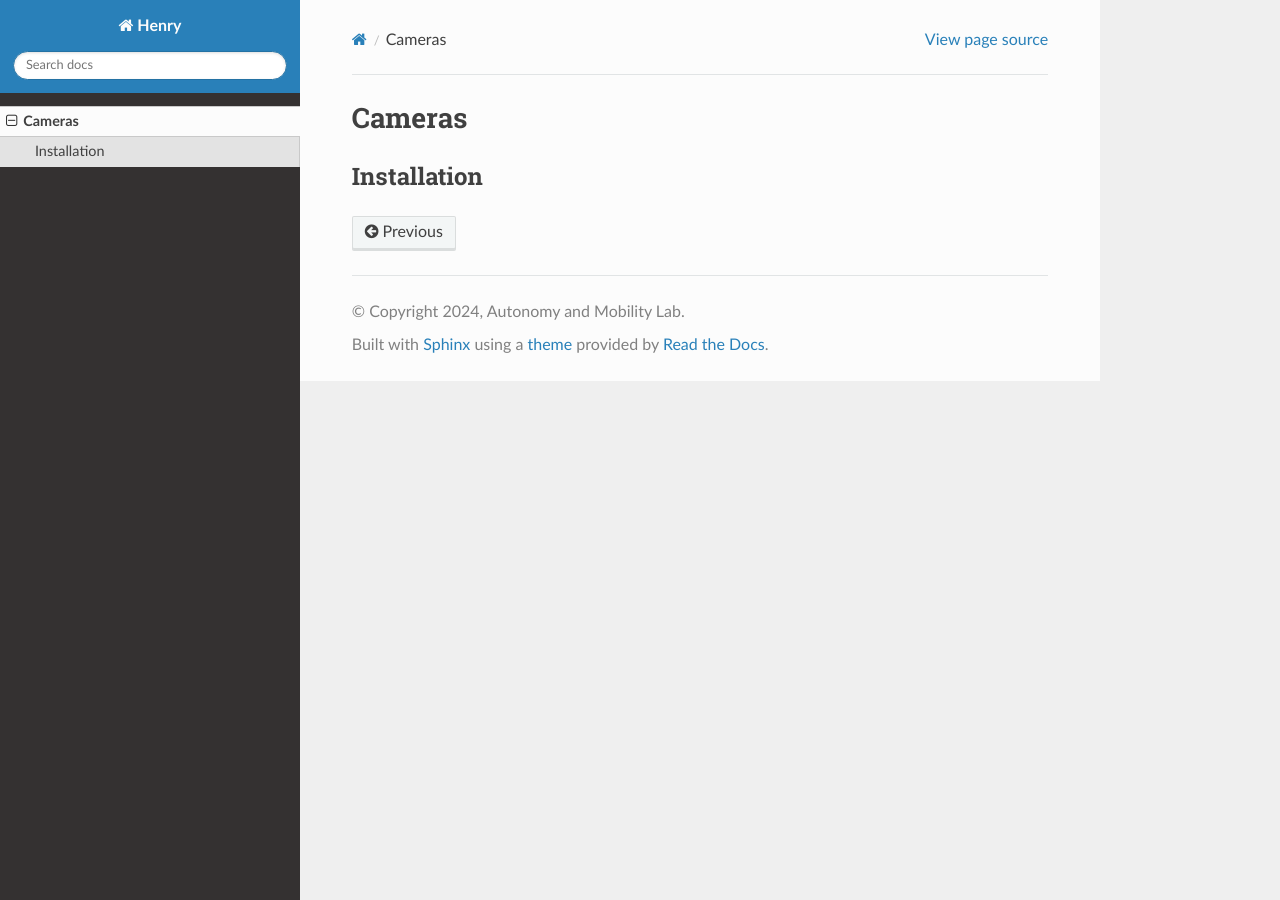
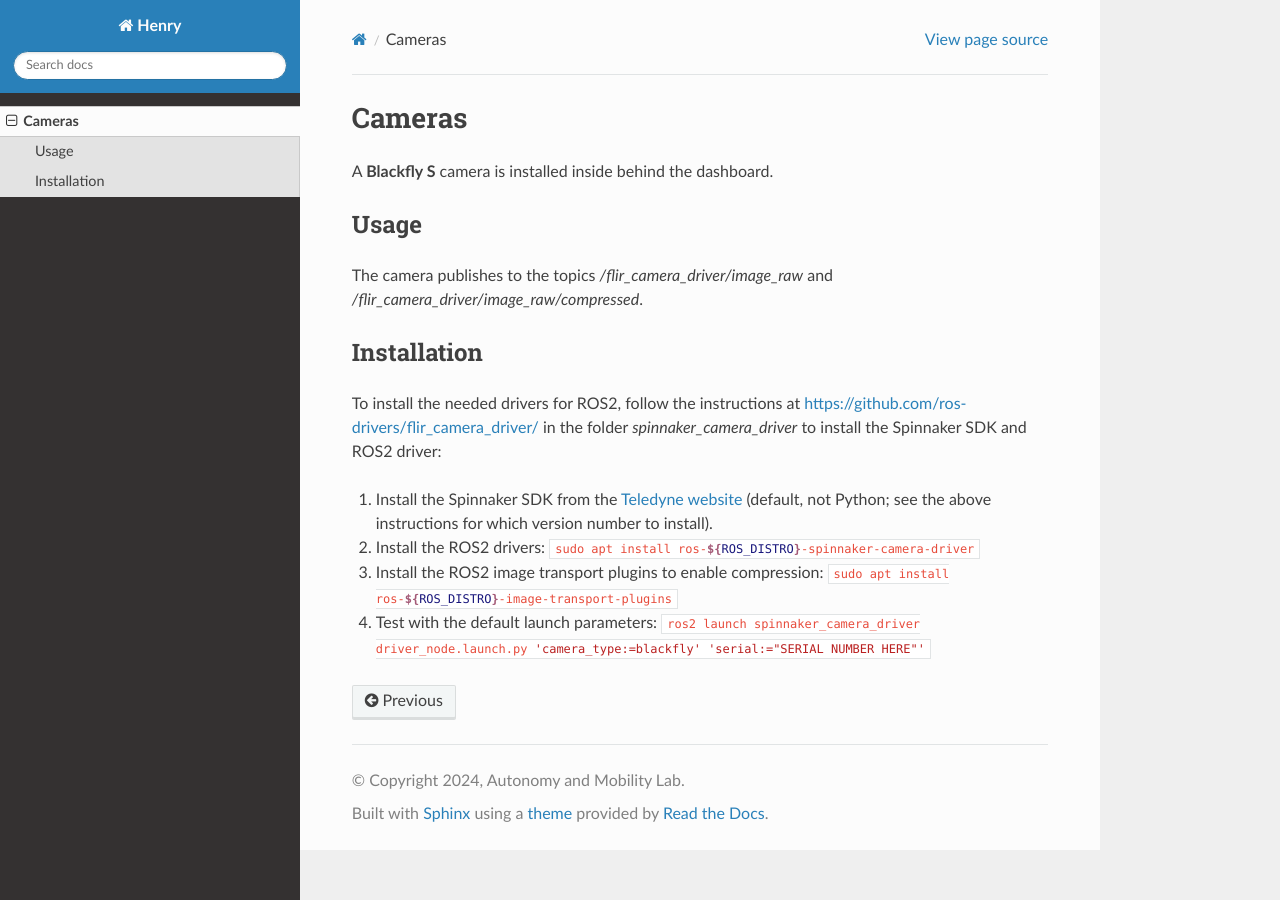
Before and after one commit to autonomymobilitylab/HenryRTD, a Sphinx documentation site: the page built from docs/source/cameras.rst, in a window 1280 px wide. Built offline with Sphinx 7.4.7 and the Read the Docs theme 3.1.0, drawn with Linux system fonts in a browser that asks for light colours.

Commit message:
Add camera installation instructions

```diff
--- a/docs/source/cameras.rst
+++ b/docs/source/cameras.rst
@@ -1,8 +1,28 @@
 Cameras
 =======
 
+A **Blackfly S** camera is installed inside behind the dashboard.
+
+.. _usage:
+
+Usage
+-----
+
+The camera publishes to the topics `/flir_camera_driver/image_raw` and `/flir_camera_driver/image_raw/compressed`.
 
 .. _installation:
 
 Installation
 ------------
+
+To install the needed drivers for ROS2, follow the instructions at
+https://github.com/ros-drivers/flir_camera_driver/ in the folder *spinnaker_camera_driver*
+to install the Spinnaker SDK and ROS2 driver:
+
+1. Install the Spinnaker SDK from the `Teledyne website <https://www.teledynevisionsolutions.com/support/support-center/software-firmware-downloads/iis/spinnaker-sdk-download/spinnaker-sdk--download-files/>`_ (default, not Python; see the above instructions for which version number to install).
+2. Install the ROS2 drivers:
+   :bash:`sudo apt install ros-${ROS_DISTRO}-spinnaker-camera-driver`
+3. Install the ROS2 image transport plugins to enable compression:
+   :bash:`sudo apt install ros-${ROS_DISTRO}-image-transport-plugins`
+4. Test with the default launch parameters:
+   :bash:`ros2 launch spinnaker_camera_driver driver_node.launch.py 'camera_type:=blackfly' 'serial:="SERIAL NUMBER HERE"'`
--- a/docs/source/conf.py
+++ b/docs/source/conf.py
@@ -33,3 +33,14 @@ html_theme = 'sphinx_rtd_theme'
 
 # -- Options for EPUB output
 epub_show_urls = 'footnote'
+
+# -- Role for code output highlighting, use with :bash:`my bash command`
+rst_prolog = """
+.. role:: bash(code)
+    :language: bash
+    :class: highlight
+
+.. role:: python(code)
+    :language: python
+    :class: highlight
+"""
```
